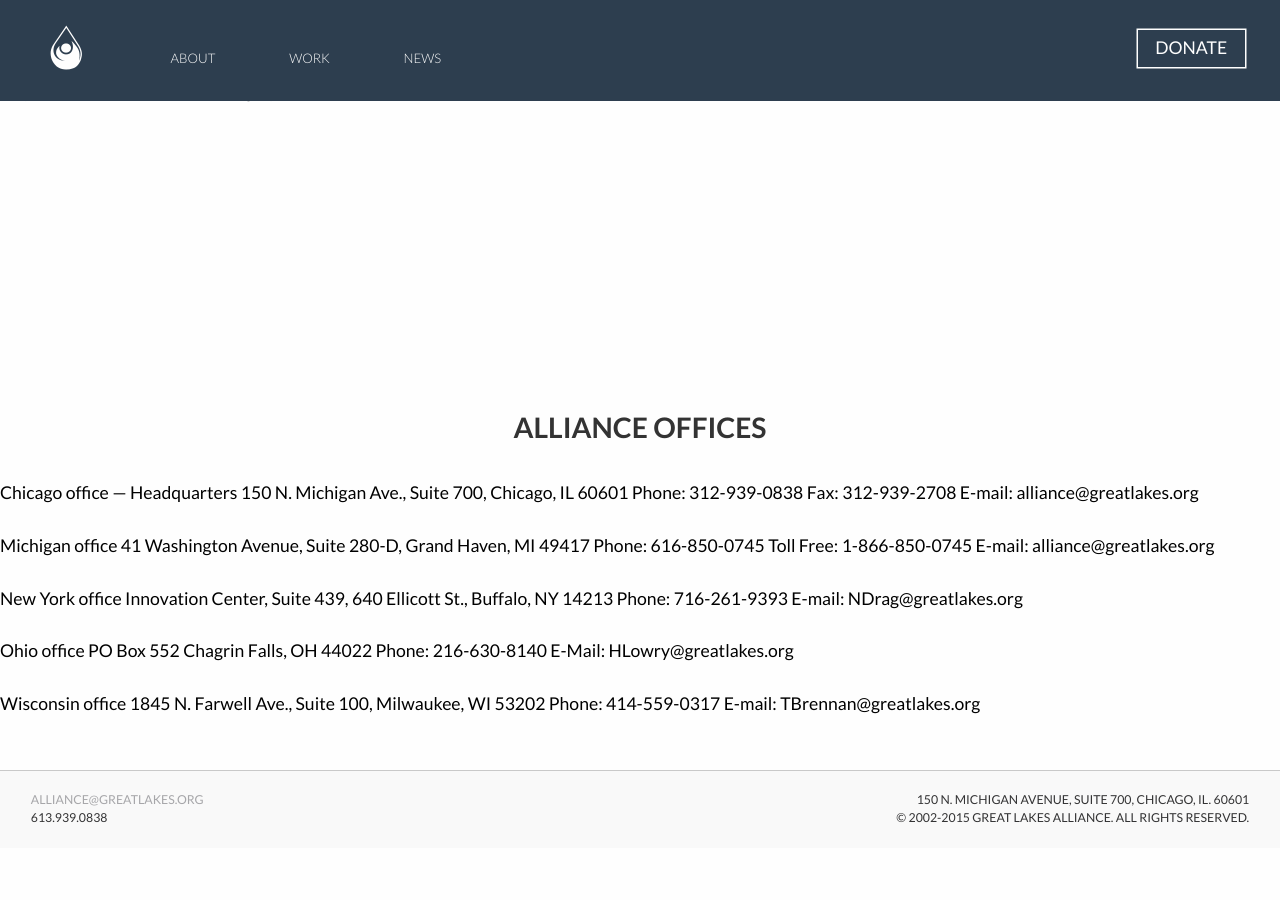
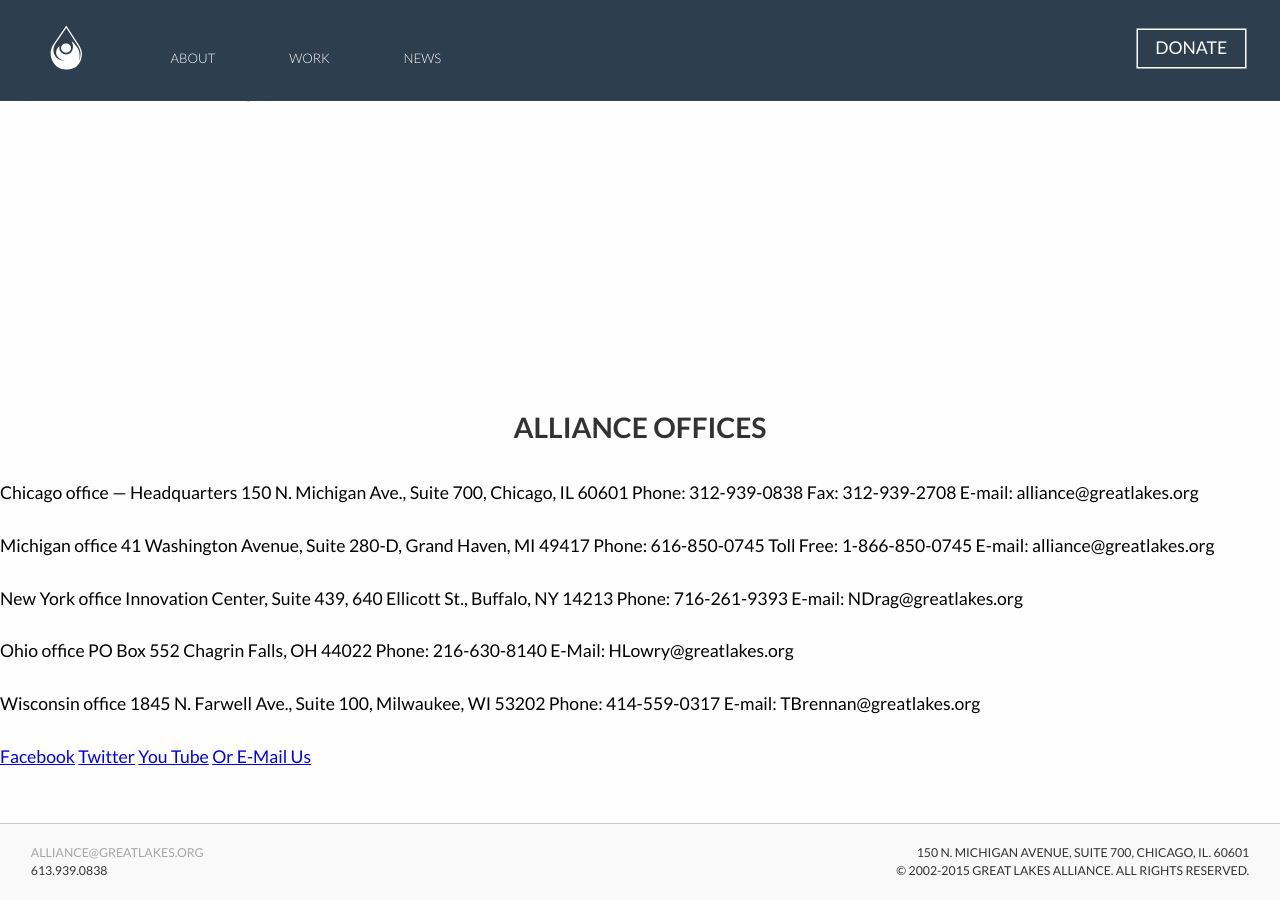
Before and after one commit to gbales11/greatlakesalliance, a Jekyll site: the page built from about.html, in a window 1280 px wide and 900 px high, scrolled down 2454 px. Built offline with Jekyll 4.4.1, drawn with Linux system fonts in a browser that asks for light colours; nearby versions of some CDN libraries; Markdown is read by kramdown in place of the engine named in the settings; before the commit the page ends 3302 px from its top, so only the background shows below that.

Commit message:
feat(about.html): add content to about
add social media links and link to email

```diff
--- a/about.html
+++ b/about.html
@@ -179,3 +179,12 @@
 1845 N. Farwell Ave., Suite 100, Milwaukee, WI  53202
 Phone: 414-559-0317
 E-mail: TBrennan@greatlakes.org</p>
+
+
+<a href="#">Facebook</a>
+
+<a href="#">Twitter</a>
+
+<a href="#">You Tube</a>
+
+<a href="#">Or E-Mail Us</a>
```
